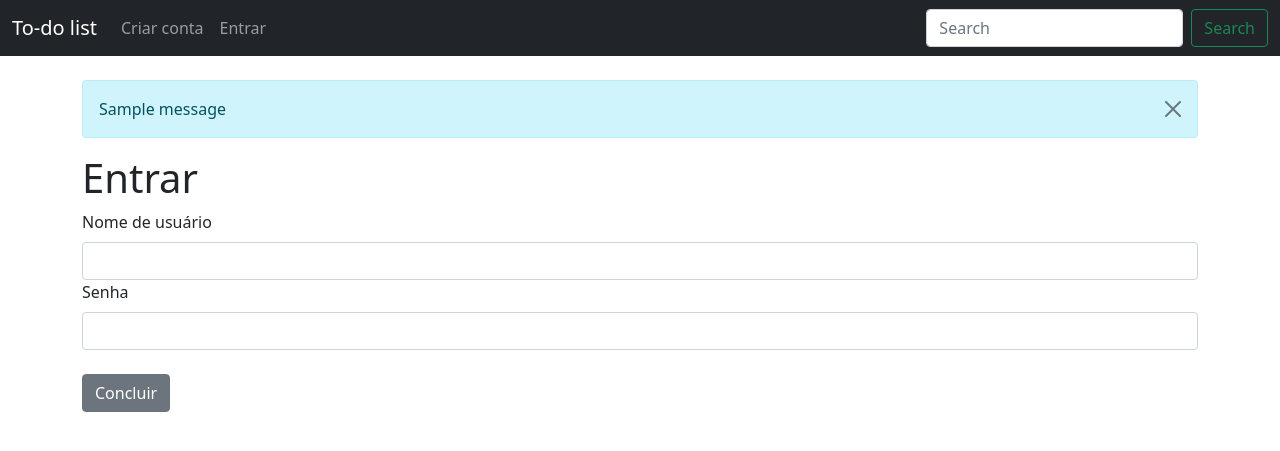
After one commit to BrunoVieira003/todo_list, a Flask app: page /login in a window 1280 px wide. The commit adds this page. Shown: the top 451 px of the page. Run offline with Flask 2, Linux system fonts and the light colour scheme; tables that the repository leaves empty hold one stand-in row (values such as "Sample post"); one stand-in notice (Sample message) is shown.

Commit message:
Adiciona formulário de login
- Adiciona flask_login ao projeto para controle de login do usuario

- Formulário de login pode ser acessado pela barra de navegação

- Formulário de login possui campos de username e password com validação que verifica
se o username especificado existe e se a password bate com o registro desse usuário

```diff
--- a/app.py
+++ b/app.py
@@ -3,12 +3,21 @@ from flask_sqlalchemy import SQLAlchemy
 from flask_wtf import FlaskForm
 from wtforms import StringField, SubmitField, PasswordField
 from wtforms.validators import DataRequired, ValidationError
-from flask import flash, redirect
+from flask import flash
+from flask_login import UserMixin, LoginManager, login_manager, login_user, login_required, logout_user, current_user
 
 app = Flask(__name__)
 app.config["SQLALCHEMY_DATABASE_URI"] = 'sqlite:///database.db'
 app.config["SECRET_KEY"] = 'secret'
 db = SQLAlchemy(app)
+
+login_manager = LoginManager()
+login_manager.init_app(app)
+login_manager.login_view = 'login'
+
+@login_manager.user_loader
+def load_user(user_id):
+    return db.session.query(User).filter_by(id=int(user_id))
 
 # Forms
 class UserForm(FlaskForm):
@@ -18,11 +27,28 @@ class UserForm(FlaskForm):
 
     def validate_username(form, field):
         if db.session.query(User).filter_by(username=form.username.data).first():
-            flash("Nome de usuário já em uso!")
+            flash("Nome de usuário já em uso! Tente novamente")
             raise ValidationError("Nome de usuário já em uso!")
 
+class UserLogin(FlaskForm):
+    username = StringField("Nome de usuário", validators=[DataRequired()])
+    password = PasswordField("Senha", validators=[DataRequired()])
+    submit = SubmitField("Concluir")
+
+    def validate_username(form, field):
+        if db.session.query(User).filter_by(username=form.username.data).first() is None:
+            flash("Usuário não encontrado! Tente novamente")
+            raise ValidationError("Usuário não encontrado")
+
+    def validate_password(form, field):
+        user = db.session.query(User).filter_by(username=form.username.data).first()
+        if user is not None:
+            if user.password != form.password.data:
+                flash("Senha incorreta! Tente novamente")
+                raise ValidationError("Senha incorreta")
+
 # Models
-class User(db.Model):
+class User(db.Model, UserMixin):
     __tablename__ = "user"
     id = db.Column(db.Integer, primary_key=True)
     username = db.Column(db.String(50), unique=True, nullable=False)
@@ -51,5 +77,14 @@ def new_user():
 
     return render_template("user_form.html", form=form)
 
+@app.route("/login", methods=["GET","POST"])
+def login():
+    form = UserLogin()
+    if form.validate_on_submit():
+        flash("Login realizado com sucesso!")
+        form.username.data = ""
+
+    return render_template("login_form.html", form=form)
+
 if __name__ == "__main__":
     app.run(debug=True)
--- a/requirements.txt
+++ b/requirements.txt
@@ -1,6 +1,7 @@
 click==8.0.3
 colorama==0.4.4
 Flask==2.0.2
+Flask-Login==0.5.0
 Flask-SQLAlchemy==2.5.1
 Flask-WTF==1.0.0
 greenlet==1.1.2
--- /dev/null
+++ b/templates/login_form.html
@@ -0,0 +1,24 @@
+{%extends 'base.html' %}
+
+{% block content%}
+
+{% for message in get_flashed_messages() %}
+    <div class="alert alert-info alert-dismissible fade show" role="alert">
+        {{message}}
+        <button type="button" class="btn-close" data-bs-dismiss="alert" aria-label="Close"></button>
+    </div>
+{% endfor %}
+
+<h1>Entrar</h1>
+    <form method="post">
+        {{ form.hidden_tag() }}
+
+        {{ form.username.label(class="form-label") }}
+        {{ form.username(class="form-control") }}
+
+        {{ form.password.label(class="form-label") }}
+        {{ form.password(class="form-control") }}
+        <br>
+        {{ form.submit(class="btn btn-secondary") }}
+    </form>
+{% endblock%}
--- a/templates/navbar.html
+++ b/templates/navbar.html
@@ -9,6 +9,9 @@
             <li class="nav-item">
                 <a class="nav-link" aria-current="page" href="{{ url_for('new_user') }}">Criar conta</a>
               </li>
+            <li class="nav-item">
+                <a class="nav-link" aria-current="page" href="{{ url_for('login') }}">Entrar</a>
+              </li>
         </ul>
         <form class="d-flex">
           <input class="form-control me-2" type="search" placeholder="Search" aria-label="Search">
```
